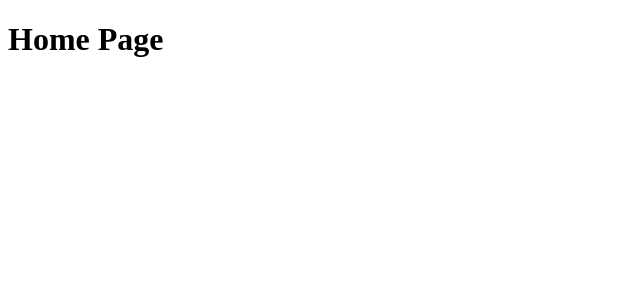
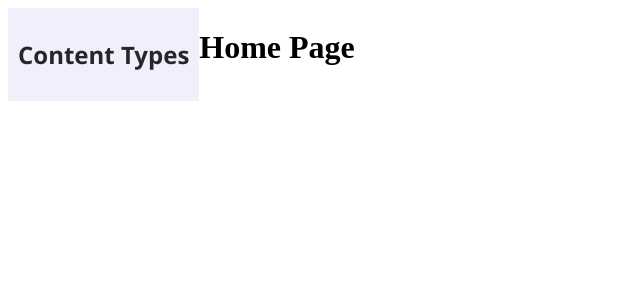
Before and after one commit to Promit-revar/Evaluation4-frontend, a React (Create React App) app: page /home in a window 1280 px wide. Shown: the top 300 px of the page, without its empty margins (0-640 px from the left). Built offline with nearby package versions, Linux system fonts and the light colour scheme.

Commit message:
Feat: add navComponent

```diff
--- /dev/null
+++ b/src/components/navComponent/index.jsx
@@ -0,0 +1,17 @@
+/* eslint-disable */
+import React from "react";
+import "./navComponent.css";
+
+export default function NavComponent() {
+    return (
+        <nav>
+            <div className="nav-container">
+                <div className="nav-logo">
+                    <h1>
+                        Content Types
+                    </h1>
+                </div>
+            </div>
+        </nav>
+    );
+}
--- /dev/null
+++ b/src/components/navComponent/navComponent.css
@@ -0,0 +1,12 @@
+nav{
+    background-color: #EFF0FB;
+    display: flex;
+    flex-direction: row;
+    justify-content: flex-start;
+    align-items: center;
+}
+.nav-logo{
+    padding: 10px;
+    color: #26262A;
+    font-family: 'Segoe UI', Tahoma, Geneva, Verdana, sans-serif;
+}
--- a/src/pages/HomePage/HomePage.css
+++ b/src/pages/HomePage/HomePage.css
@@ -0,0 +1,4 @@
+.HomePage{
+    display: flex;
+    flex-direction: row;
+}
--- a/src/pages/HomePage/index.jsx
+++ b/src/pages/HomePage/index.jsx
@@ -1,9 +1,12 @@
+/* eslint-disable */
 import React from "react";
 import "./HomePage.css";
+import NavComponent from "../../components/navComponent";
 
 export default function HomePage() {
     return (
         <div className="HomePage">
+            <NavComponent />
         <h1>Home Page</h1>
         </div>
     );
--- a/src/pages/LoginPage/LoginPage.css
+++ b/src/pages/LoginPage/LoginPage.css
@@ -11,7 +11,7 @@
     flex-direction: row;
     justify-content: flex-start;
     align-items: center;
-    background-color: rgb(247, 243, 248);
+    background-color: #EEF0FF
 
 }
 .login-card img{
@@ -25,7 +25,7 @@
     justify-content: flex-start;
     align-items: center;
     width: 40%;
-    background-color: #000;
+    background-color: #272727;
     color: #fff;
 }
 .login-form h1{
@@ -54,7 +54,7 @@
 .form button{
     padding: 10px;
     color: #fff;
-    background-color: rgb(123, 58, 153);
+    background-color:  #8D65F4;
     border-radius: 5px;
     border: none;
 }
@@ -67,3 +67,21 @@
     display: flex;
     flex-direction: column;
 }
+.login-left-lower-circles .circle {
+    width: 150px;
+    height: 150px;
+    border-radius: 50%;
+    background-color: #fff;
+    position: absolute;
+    margin-top: -80px;
+    margin-left: -400px;
+  }
+  .login-left-lower-circles .small-circle {
+    width: 100px;
+    height: 100px;
+    border-radius: 50%;
+    background-color: #fff;
+    position: absolute;
+    margin-left: -270px;
+    margin-top: -30px;
+  }
```
